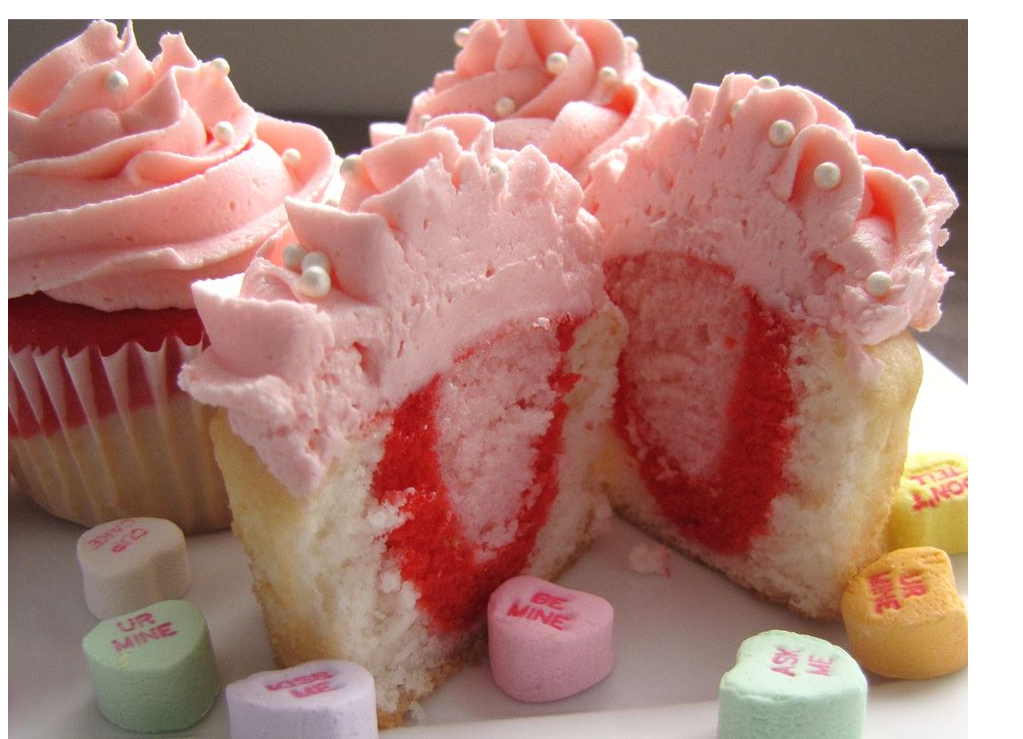
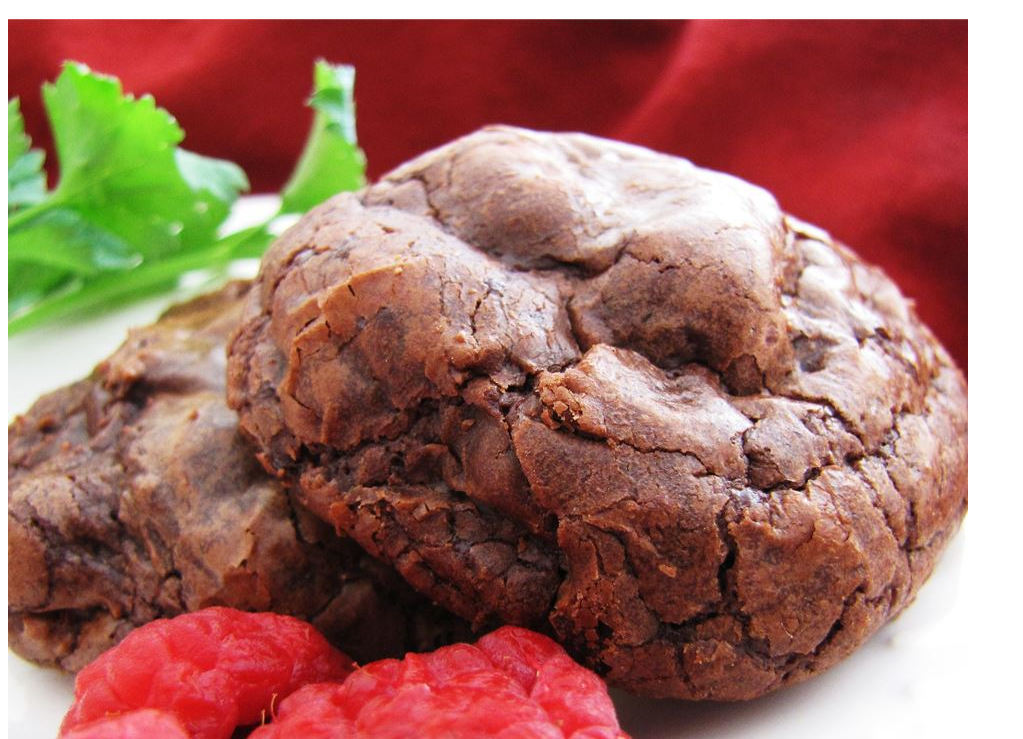
Before and after one commit to AustinMcCallister/odin-recipes, a plain HTML site: page recipes/chocolate_truffle_cookies.html in a window 1280 px wide. Shown: the part 61-800 px from the top of the page, without its empty margins (0-1023 px from the left). Drawn offline with Linux system fonts and the light colour scheme.

Commit message:
Fix image to display proper item

```diff
--- a/recipes/chocolate_truffle_cookies.html
+++ b/recipes/chocolate_truffle_cookies.html
@@ -6,7 +6,7 @@
   </head>
   <body>
     <h1>Chocolate Truffle Cookies</h1>
-    <img src="../img/cupcakes.jpg" alt="A plate of colorfull cupcakes">
+    <img src="../img/cookies.jpg" alt="A plate of delicious chocolate cookies with raspberries">
 
     <h2>Description</h2>
     <p>A very dark, rich chocolate cookie for the true chocoholic. This recipe uses relatively little flour,
```
